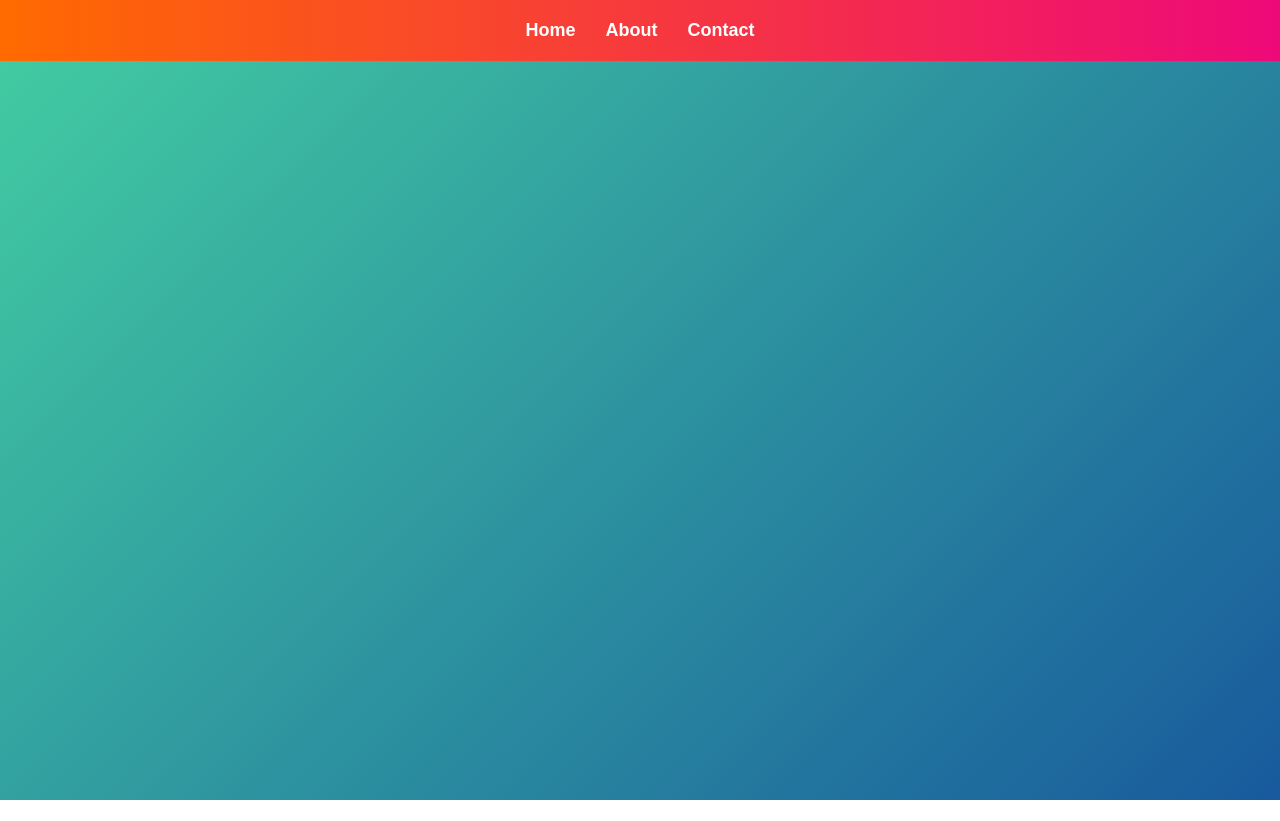
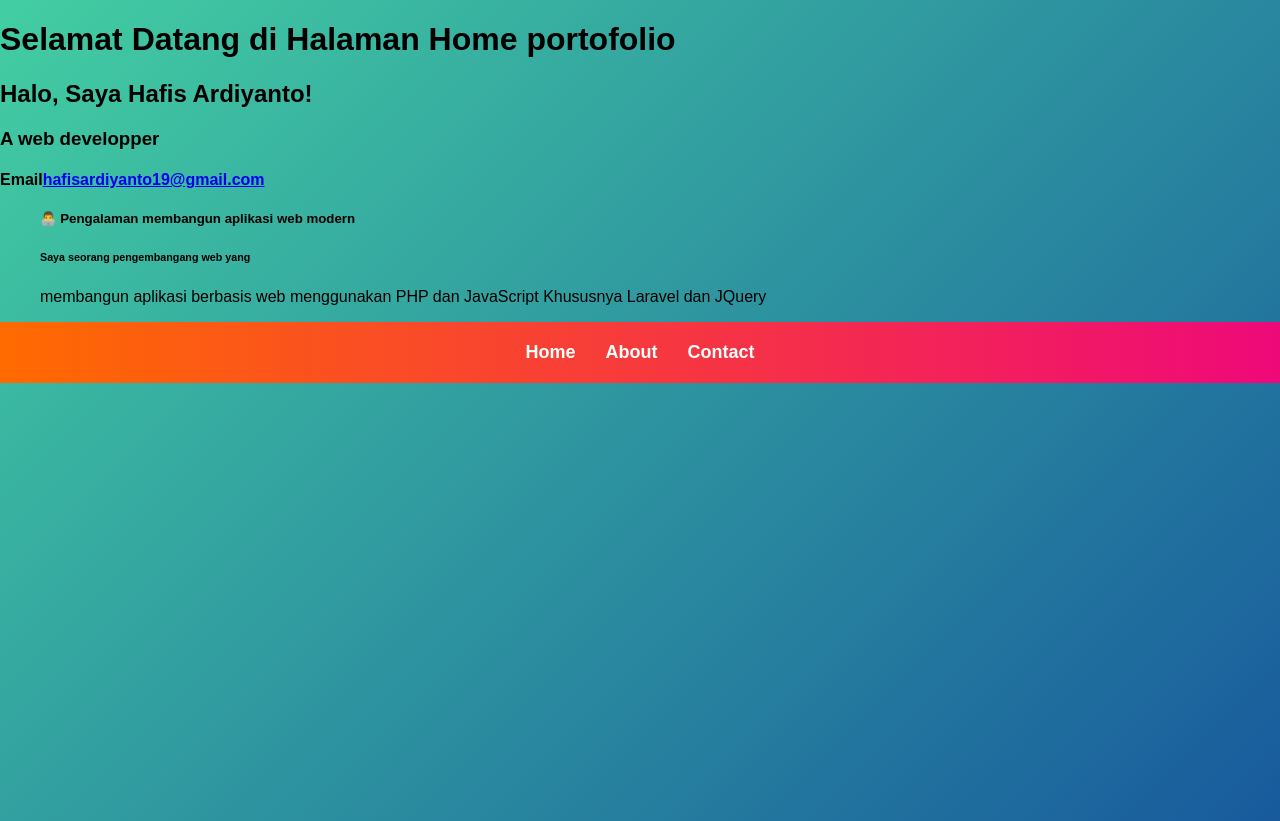
Before and after one commit to hafisardiyanto/belajar_portofolio, a Vue app: page / in a window 1280 px wide. Before the commit the page ends 800 px from the top, so only its background shows below. Built offline with nearby package versions, Linux system fonts and the light colour scheme.

Commit message:
menambahkan alur ke deploy

```diff
--- a/package.json
+++ b/package.json
@@ -2,9 +2,11 @@
   "name": "belajar_portofolio",
   "version": "0.1.0",
   "private": true,
+  "homepage": "https://hafisardiyanto.github.io/belajar_portofolio/",
   "scripts": {
     "serve": "vue-cli-service serve",
     "build": "vue-cli-service build",
+    "deploy": "gh-pages -d dist",
     "lint": "vue-cli-service lint"
   },
   "dependencies": {
--- a/public/index.html
+++ b/public/index.html
@@ -2,6 +2,25 @@
 <html>
 <head>
   <title>Portofolio Saya</title>
+
+   <h1>Selamat Datang di Halaman Home portofolio</h1>
+
+    <h2>Halo, Saya Hafis Ardiyanto!</h2>
+
+    <h3>A web developper</h3>
+
+    <h4>Email<a href="https://mail.google.com/mail/u/0/#inbox?compose=new" target="_blank" rel="noopener noreferrer">hafisardiyanto19@gmail.com</a></h4>
+
+    <ul>
+      <h5>👨‍💻 Pengalaman membangun aplikasi web modern</h5>
+      <h6> Saya seorang pengembangang web yang </h6>
+      <h7> membangun aplikasi berbasis web </h7>
+      <h8> menggunakan PHP dan JavaScript </h8>
+      <h9> Khususnya Laravel dan JQuery </h9>
+    </ul>
+
+  </div>
+
   <style>
     body {
       margin: 0;
@@ -33,6 +52,7 @@
     }
   </style>
 </head>
+
 <body>
   <nav>
     <ul>
@@ -44,5 +64,7 @@
   <div id="app"></div>
   <script src="https://cdn.jsdelivr.net/npm/vue@2"></script>
   <script src="src/main.js"></script>
+
 </body>
+
 </html>
--- a/vue.config.js
+++ b/vue.config.js
@@ -2,3 +2,9 @@ const { defineConfig } = require('@vue/cli-service')
 module.exports = defineConfig({
   transpileDependencies: true
 })
+
+module.exports = {
+  publicPath: process.env.NODE_ENV === 'production'
+    ? '/belajar_portofolio/'
+    : '/'
+}
```
Also changed, not shown: public/About.html (line endings or trailing spaces).
